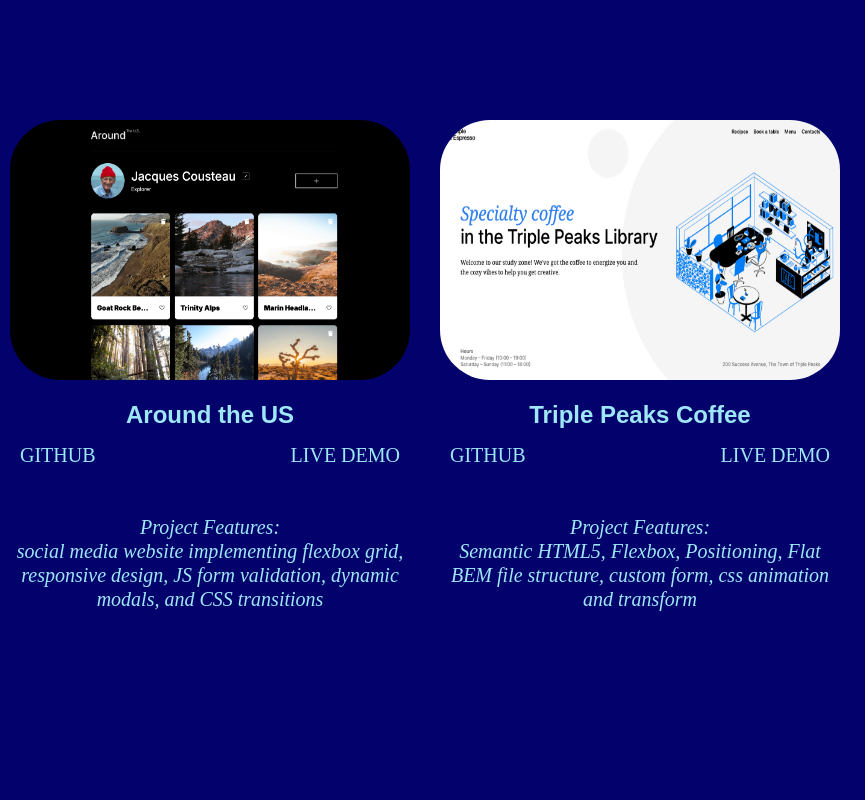
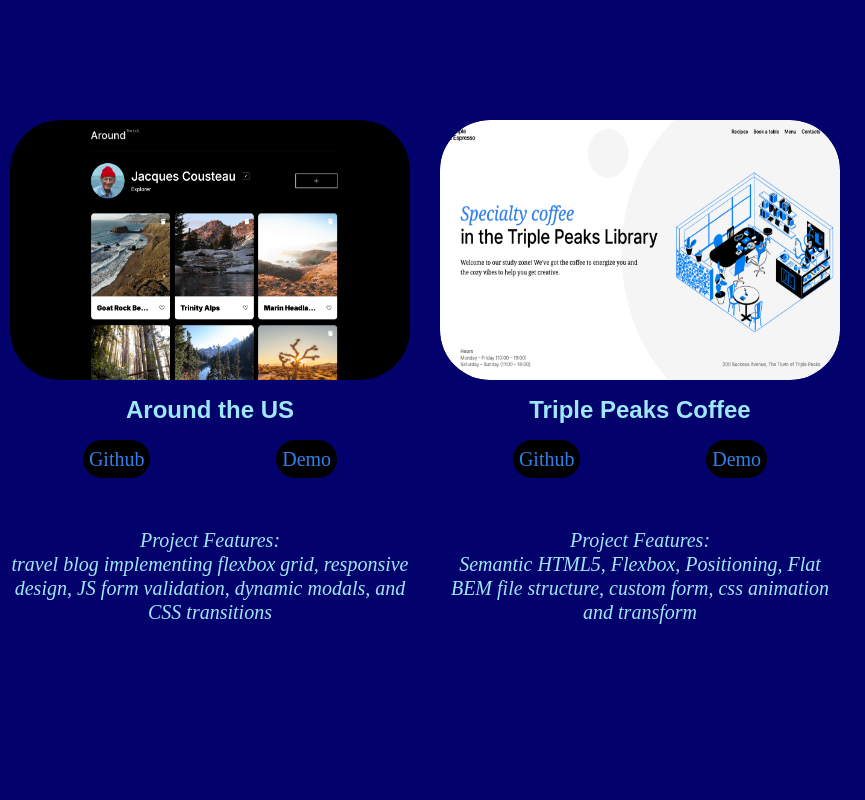
Before and after one commit to annaeckman/Portfolio, a plain HTML site: page index.html in a window 1280 px wide. Shown: the part 980-1780 px from the top of the page, 0-865 px from the left. Drawn offline with Linux system fonts and the light colour scheme.

Commit message:
card buttons and overlay

```diff
--- a/blocks/about.css
+++ b/blocks/about.css
@@ -1,5 +1,4 @@
 .about {
-  /* height: 100vh; */
   min-height: 720px;
   background-color: #050397b9;
   padding-left: 30px;
--- a/blocks/card.css
+++ b/blocks/card.css
@@ -1,7 +1,24 @@
-.cards {
+.card__image-container {
+  position: relative;
+  height: 260px;
+  width: 100%;
+  border-radius: 50px;
+  overflow: hidden;
 }
 
-.card {
+.card__overlay {
+  background-color: rgba(255, 255, 255, 0.3);
+  position: absolute;
+  top: 0;
+  width: 100%;
+  height: 100%;
+  transition: opacity 0.5s ease-in-out;
+  opacity: 0;
+}
+
+.card__overlay:hover {
+  cursor: pointer;
+  opacity: 1;
 }
 
 .card__image {
@@ -17,20 +34,25 @@
 
 .card__links {
   display: flex;
-  justify-content: space-between;
+  justify-content: space-around;
   padding: 0 10px;
 }
 
-.card__link {
-  color: rgb(157, 231, 246);
+.card__button {
+  background-color: black;
+  color: #2f80ed;
   text-decoration: none;
   font-family: "Platypi";
+  line-height: 1.8;
   font-size: 20px;
+  border-radius: 50px;
+  border-style: none;
+  transition: opacity 0.5s ease-in-out;
 }
 
-.card__link:hover {
+.card__button:hover {
   cursor: pointer;
-  color: #2f80ed;
+  opacity: 0.4;
 }
 
 .card__description {
--- a/index.html
+++ b/index.html
@@ -30,40 +30,62 @@
       <section class="projects" id="projects">
         <ul class="projects__list cards">
           <li class="projects__card">
+            <a
+              target="_blank"
+              href="https://github.com/annaeckman/se_project_aroundtheus/blob/7b1bdd95f59bb8c538b2ac6474feca30a2e96c26/README.md"
+              ><div class="card__image-container">
                 <img
                   class="card__image"
                   src="./images/aroundtheus.png"
                   alt="social media web page with cards with images"
+                  href="https://github.com/annaeckman/se_project_aroundtheus/blob/7b1bdd95f59bb8c538b2ac6474feca30a2e96c26/README.md"
                 />
+                <div class="card__overlay"></div></div
+            ></a>
             <h2 class="card__title">Around the US</h2>
             <span class="card__links">
               <a
-                class="card__link"
+                target="_blank"
                 href="https://github.com/annaeckman/se_project_aroundtheus/blob/7b1bdd95f59bb8c538b2ac6474feca30a2e96c26/README.md"
-                >GITHUB</a
+                ><button class="card__button">Github</button></a
               >
-              <a class="card__link" href="">LIVE DEMO</a>
+              <a
+                target="_blank"
+                href="https://github.com/annaeckman/se_project_aroundtheus/blob/7b1bdd95f59bb8c538b2ac6474feca30a2e96c26/README.md"
+                ><button class="card__button" href="">Demo</button></a
+              >
             </span>
             <p class="card__description">
-              Project Features: <br />social media website implementing flexbox
-              grid, responsive design, JS form validation, dynamic modals, and
-              CSS transitions
+              Project Features: <br />travel blog implementing flexbox grid,
+              responsive design, JS form validation, dynamic modals, and CSS
+              transitions
             </p>
           </li>
           <li class="card">
+            <a
+              target="_blank"
+              href="https://github.com/annaeckman/se_project_coffeeshop.git"
+            >
+              <div class="card__image-container">
                 <img
                   class="card__image"
                   src="./images/coffeeshop.png"
                   alt="webpage for triple peaks coffeeshop"
                 />
+                <div class="card__overlay"></div></div
+            ></a>
             <h2 class="card__title">Triple Peaks Coffee</h2>
             <span class="card__links">
               <a
-                class="card__link"
+                target="_blank"
                 href="https://github.com/annaeckman/se_project_coffeeshop.git"
-                >GITHUB</a
+                ><button class="card__button">Github</button></a
               >
-              <a class="card__link" href="">LIVE DEMO</a>
+              <a
+                target="_blank"
+                href="https://github.com/annaeckman/se_project_coffeeshop.git"
+                ><button class="card__button" href="">Demo</button></a
+              >
             </span>
             <p class="card__description">
               Project Features: <br />Semantic HTML5, Flexbox, Positioning, Flat
@@ -129,7 +151,7 @@
               Calculus, and Statistics Teacher
             </p>
             <h3 class="about__subtitle">skills</h3>
-            <p class="about__text">HTML/ CSS/ Javascript/ Github/ Figma</p>
+            <p class="about__text">HTML/ CSS/ JavaScript/ Github/ Figma</p>
             <p class="about__text"></p>
             <p class="about__text"></p>
           </div>
```
Lines whose indentation alone changed are shown as unchanged.
